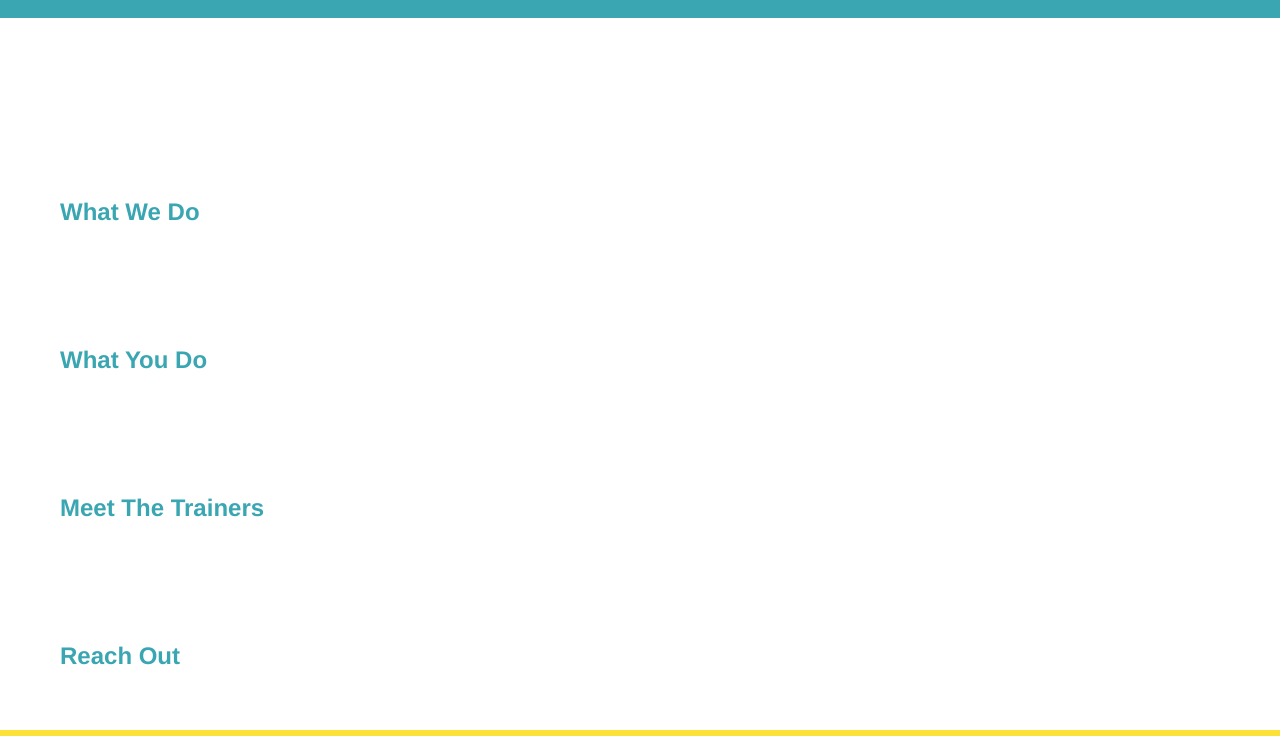
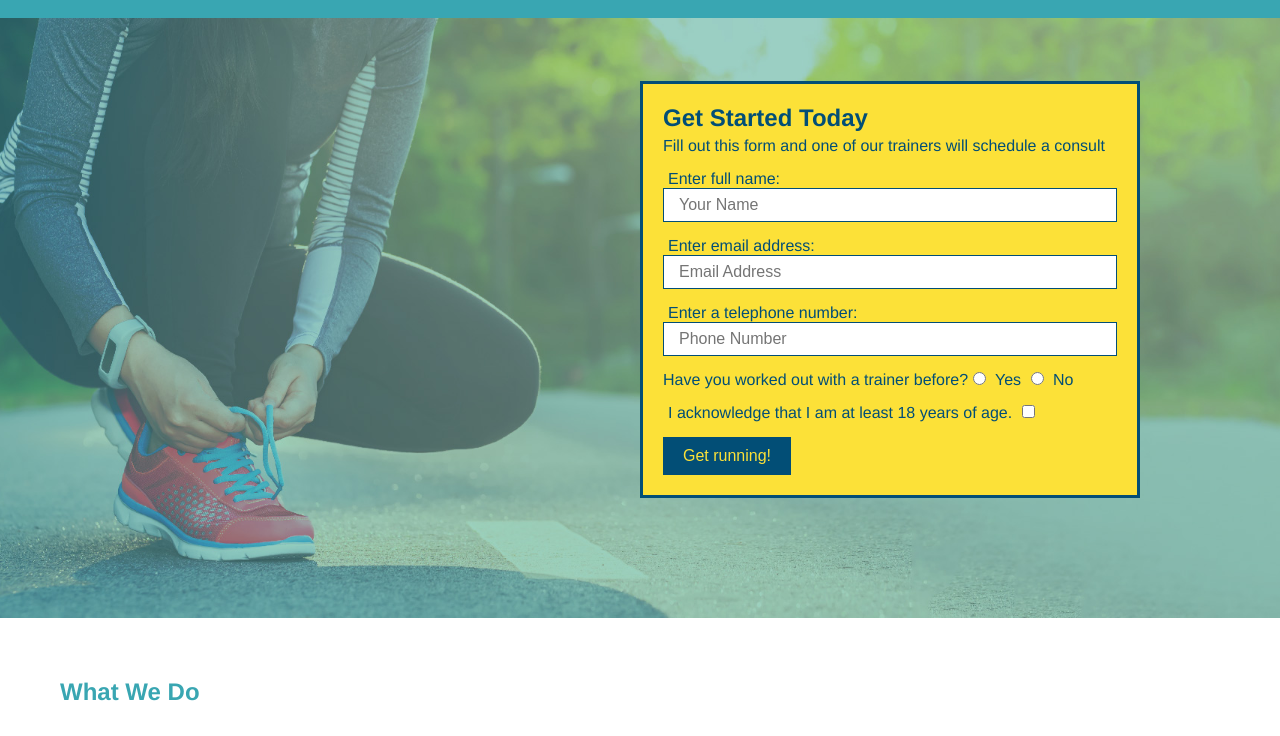
Before and after one commit to aMcCode/run-buddy, a plain HTML site: page index.html in a window 1280 px wide. Shown: the part 64-800 px from the top of the page. Drawn offline with Linux system fonts and the light colour scheme.

Commit message:
updating hero and footer

```diff
--- a/index.html
+++ b/index.html
@@ -33,8 +33,35 @@
     </header>
 
     <!-- hero/jumbotron -->
-    <section>
+    <section class="hero">
+        <div class="hero-form">
+            <h3>Get Started Today</h3>
+            <p>Fill out this form and one of our trainers will schedule a consult</p>
+
+            <!-- Add form element -->
+            <form>
+                <label for="name">Enter full name:</label>
+                <input class="form-input" type="text" placeholder="Your Name" name="name" id="name" />
+                <label for="email">Enter email address:</label>
+                <input class="form-input" type="email" placeholder="Email Address" name="email" id="email" />
+                <label for="phone">Enter a telephone number:</label>
+                <input class="form-input" type="tel" placeholder="Phone Number" name="phone" id="phone"/>
+                <p>
+                    Have you worked out with a trainer before?
+                    <input type="radio" name="trainer-confirm" id="trainer-yes" />
+                    <label for="trainer-yes">Yes</label>
+                    <input type="radio" name="trainer-confirm" id="trainer-no" />
+                    <label for="trainer-no">No</label>
+                </p>
+                <p>
+                    <label for="checkbox" >I acknowledge that I am at least 18 years of age.</label>
+                    <input type="checkbox" name="age-confirm" id="checkbox" />
+                </p>
+                  <button type="submit"> Get running!</button>
+            </form>
+        </div>
     </section>
+    <!-- end hero -->
 
     <!-- "what we do" section -->
     <section>
@@ -58,6 +85,10 @@
 <!-- footer -->
 <footer>
     <h2>❤️ Made with love by Run Buddy.</h2>
+    <div>
+        <a href="#">Read Our Privacy Policy</a><br />
+        &copy; 2019 Run Buddy, Inc.
+    </div>
 </footer>
 </body>
 </html>
```
